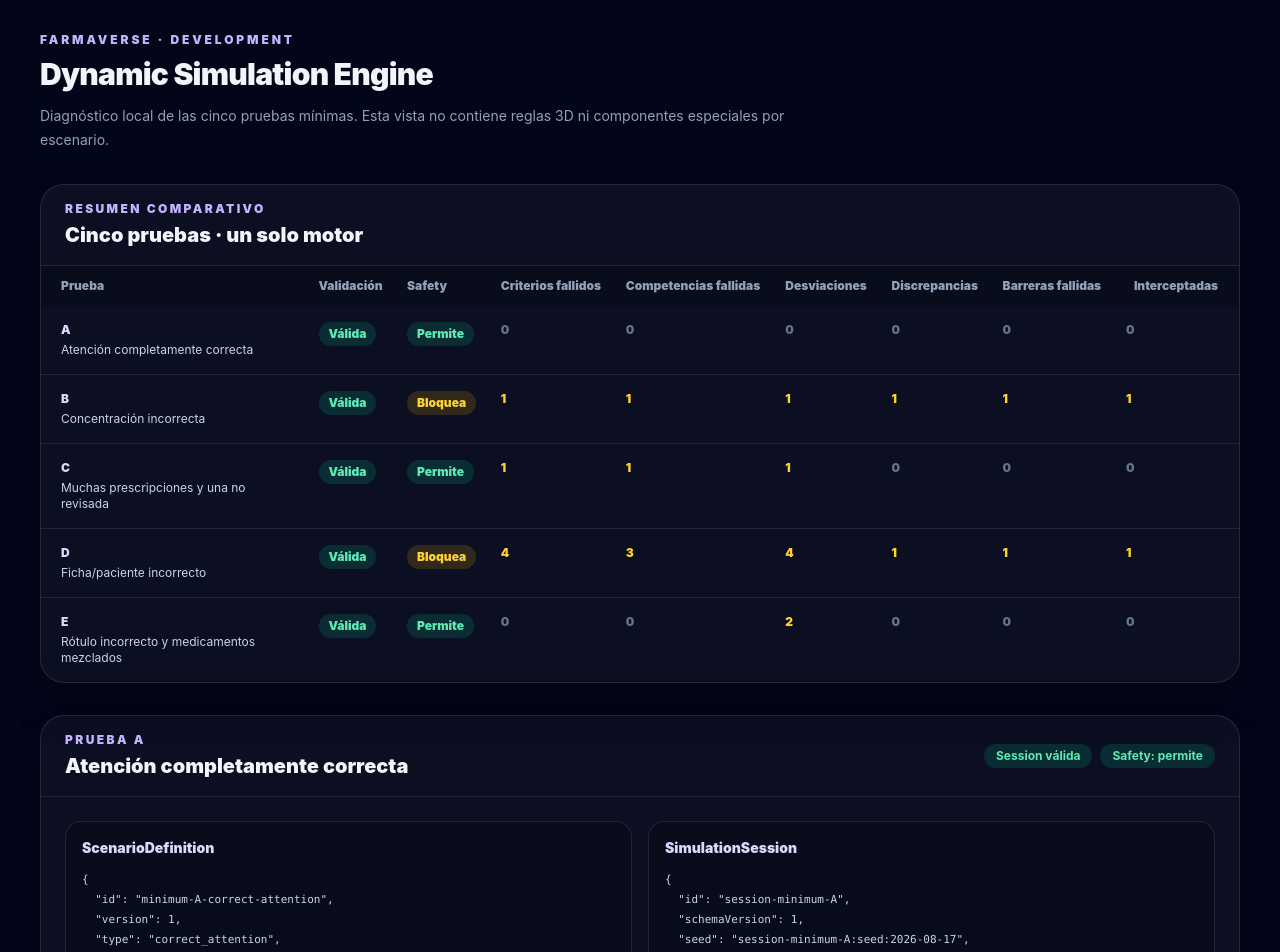
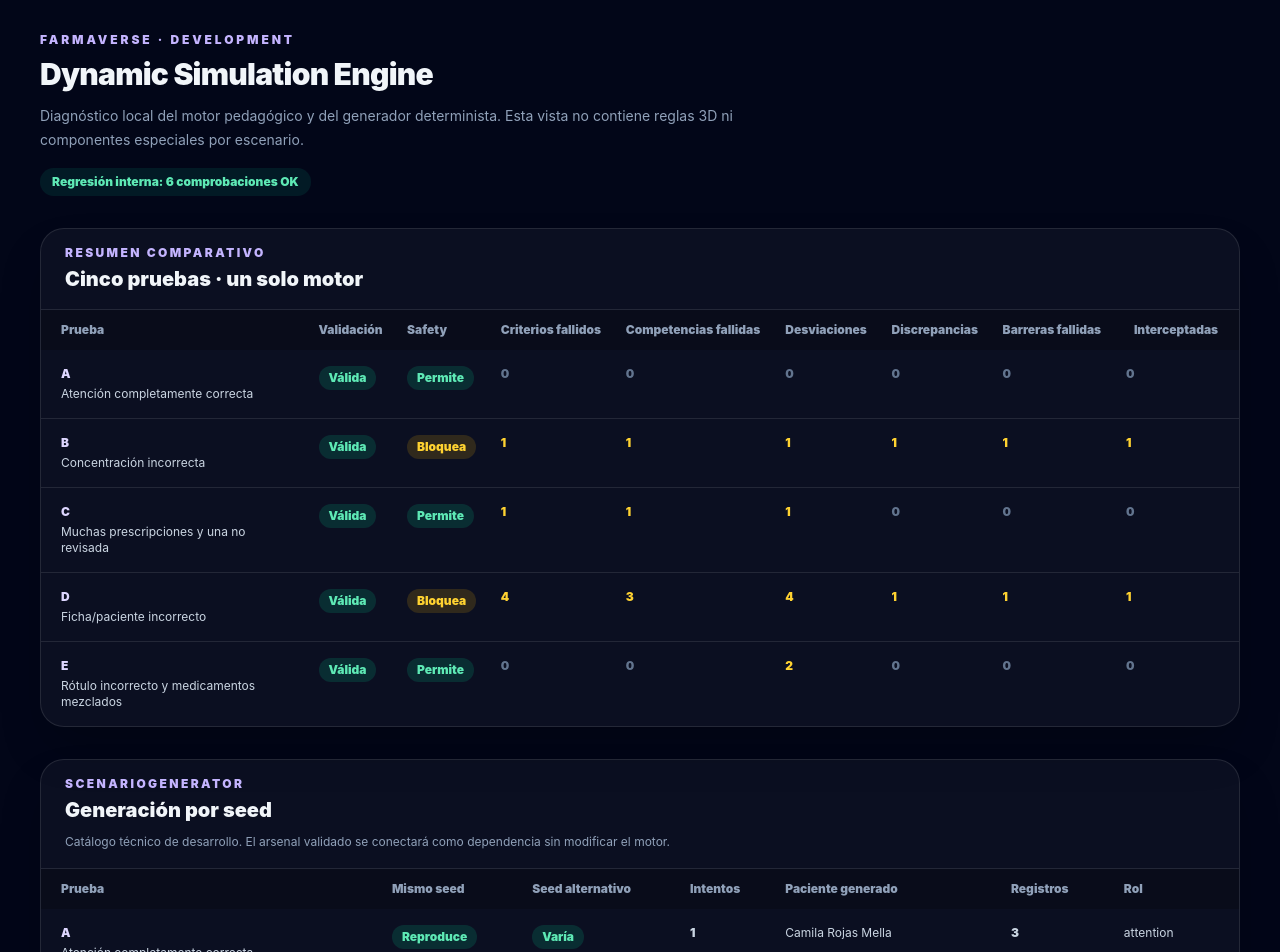
Before and after one commit to vichinho/farmasim, a Next.js app: page /dev/simulation-engine in a window 1280 px wide. Shown: the top 952 px of the page. Built offline with nearby package versions, Linux system fonts and the light colour scheme; no server answers.

Commit message:
feat(simulation-engine): surface deterministic generator diagnostics

```diff
--- a/src/app/dev/simulation-engine/page.tsx
+++ b/src/app/dev/simulation-engine/page.tsx
@@ -1,15 +1,22 @@
 import { notFound } from "next/navigation";
 
+import { buildGenerationReport } from "@/features/simulation-engine/fixtures/generation-report";
+import { runMinimumScenarioRegressionChecks } from "@/features/simulation-engine/fixtures/regression-checks";
 import {
   buildMinimumScenarioReport,
   buildMinimumScenarioSummary,
 } from "@/features/simulation-engine/fixtures/report";
 
 export default function SimulationEngineDiagnosticsPage() {
+  // Intentionally runs before the dev-only guard so `next build` fails when a
+  // critical engine invariant regresses.
+  const regression = runMinimumScenarioRegressionChecks();
+
   if (process.env.NODE_ENV !== "development") notFound();
 
   const report = buildMinimumScenarioReport();
   const summary = buildMinimumScenarioSummary();
+  const generation = buildGenerationReport();
 
   return (
     <main className="min-h-screen bg-slate-950 px-4 py-8 text-slate-100 sm:px-6 lg:px-10">
@@ -18,8 +25,11 @@ export default function SimulationEngineDiagnosticsPage() {
           <p className="text-xs font-black uppercase tracking-[0.24em] text-violet-300">FarmaVerse · Development</p>
           <h1 className="mt-2 text-3xl font-black tracking-tight">Dynamic Simulation Engine</h1>
           <p className="mt-3 max-w-3xl text-sm leading-6 text-slate-400">
-            Diagnóstico local de las cinco pruebas mínimas. Esta vista no contiene reglas 3D ni componentes especiales por escenario.
+            Diagnóstico local del motor pedagógico y del generador determinista. Esta vista no contiene reglas 3D ni componentes especiales por escenario.
           </p>
+          <div className="mt-4 inline-flex rounded-full bg-emerald-400/10 px-3 py-1.5 text-xs font-black text-emerald-300">
+            Regresión interna: {regression.checks.length} comprobaciones OK
+          </div>
         </div>
 
         <section className="mb-8 overflow-hidden rounded-3xl border border-white/10 bg-white/[0.04] shadow-2xl">
@@ -75,6 +85,73 @@ export default function SimulationEngineDiagnosticsPage() {
                 ))}
               </tbody>
             </table>
+          </div>
+        </section>
+
+        <section className="mb-8 overflow-hidden rounded-3xl border border-white/10 bg-white/[0.04] shadow-2xl">
+          <header className="border-b border-white/10 px-5 py-4 sm:px-6">
+            <p className="text-xs font-black uppercase tracking-[0.2em] text-violet-300">ScenarioGenerator</p>
+            <h2 className="mt-1 text-xl font-black">Generación por seed</h2>
+            <p className="mt-2 max-w-3xl text-xs leading-5 text-slate-400">
+              Catálogo técnico de desarrollo. El arsenal validado se conectará como dependencia sin modificar el motor.
+            </p>
+          </header>
+
+          <div className="overflow-x-auto">
+            <table className="w-full min-w-[900px] text-left text-xs">
+              <thead className="bg-black/20 text-slate-400">
+                <tr>
+                  <th className="px-5 py-3 font-black">Prueba</th>
+                  <th className="px-3 py-3 font-black">Mismo seed</th>
+                  <th className="px-3 py-3 font-black">Seed alternativo</th>
+                  <th className="px-3 py-3 font-black">Intentos</th>
+                  <th className="px-3 py-3 font-black">Paciente generado</th>
+                  <th className="px-3 py-3 font-black">Registros</th>
+                  <th className="px-5 py-3 font-black">Rol</th>
+                </tr>
+              </thead>
+              <tbody className="divide-y divide-white/10">
+                {generation.map((item) => (
+                  <tr key={item.id} className="align-top">
+                    <td className="px-5 py-4">
+                      <div className="font-black text-violet-200">{item.id}</div>
+                      <div className="mt-1 max-w-56 text-slate-300">{item.title}</div>
+                    </td>
+                    <td className="px-3 py-4">
+                      <StatusPill
+                        ok={item.deterministicReplay}
+                        okLabel="Reproduce"
+                        failLabel="Cambió"
+                      />
+                    </td>
+                    <td className="px-3 py-4">
+                      <StatusPill
+                        ok={item.variantChangesContent}
+                        okLabel="Varía"
+                        failLabel="Coincide"
+                        failTone="amber"
+                      />
+                    </td>
+                    <td className="px-3 py-4 font-black text-slate-300">{item.attempts}</td>
+                    <td className="px-3 py-4 text-slate-300">
+                      {item.generated.patient?.name ?? "N/D"}
+                    </td>
+                    <td className="px-3 py-4 font-black text-slate-300">{item.generated.recordCount}</td>
+                    <td className="px-5 py-4 text-slate-300">{item.generated.playerRole}</td>
+                  </tr>
+                ))}
+              </tbody>
+            </table>
+          </div>
+
+          <div className="grid gap-4 border-t border-white/10 p-5 sm:p-6 xl:grid-cols-2">
+            {generation.map((item) => (
+              <DiagnosticBlock
+                key={`generation-${item.id}`}
+                title={`Generación ${item.id} · seed principal vs alternativo`}
+                value={{ generated: item.generated, variant: item.variant }}
+              />
+            ))}
           </div>
         </section>
 
```
